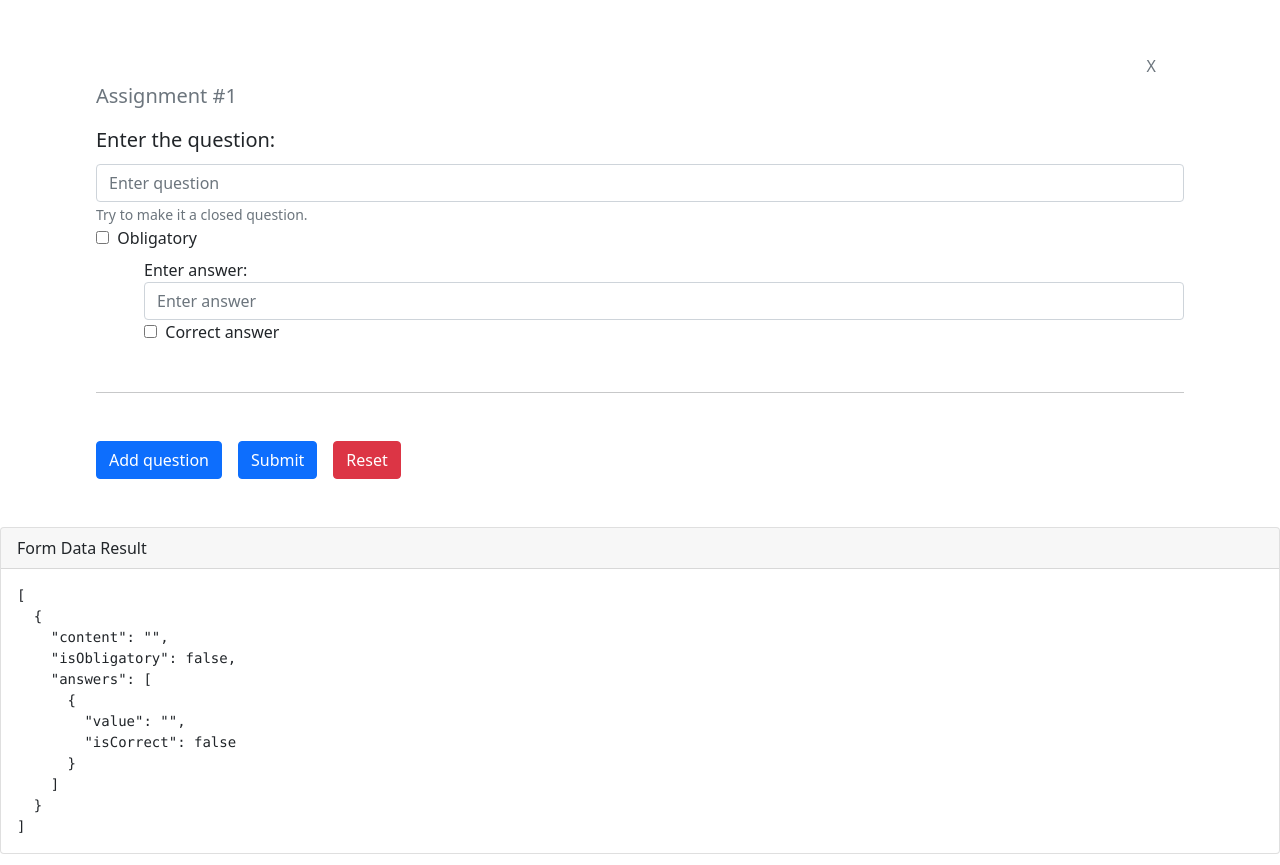
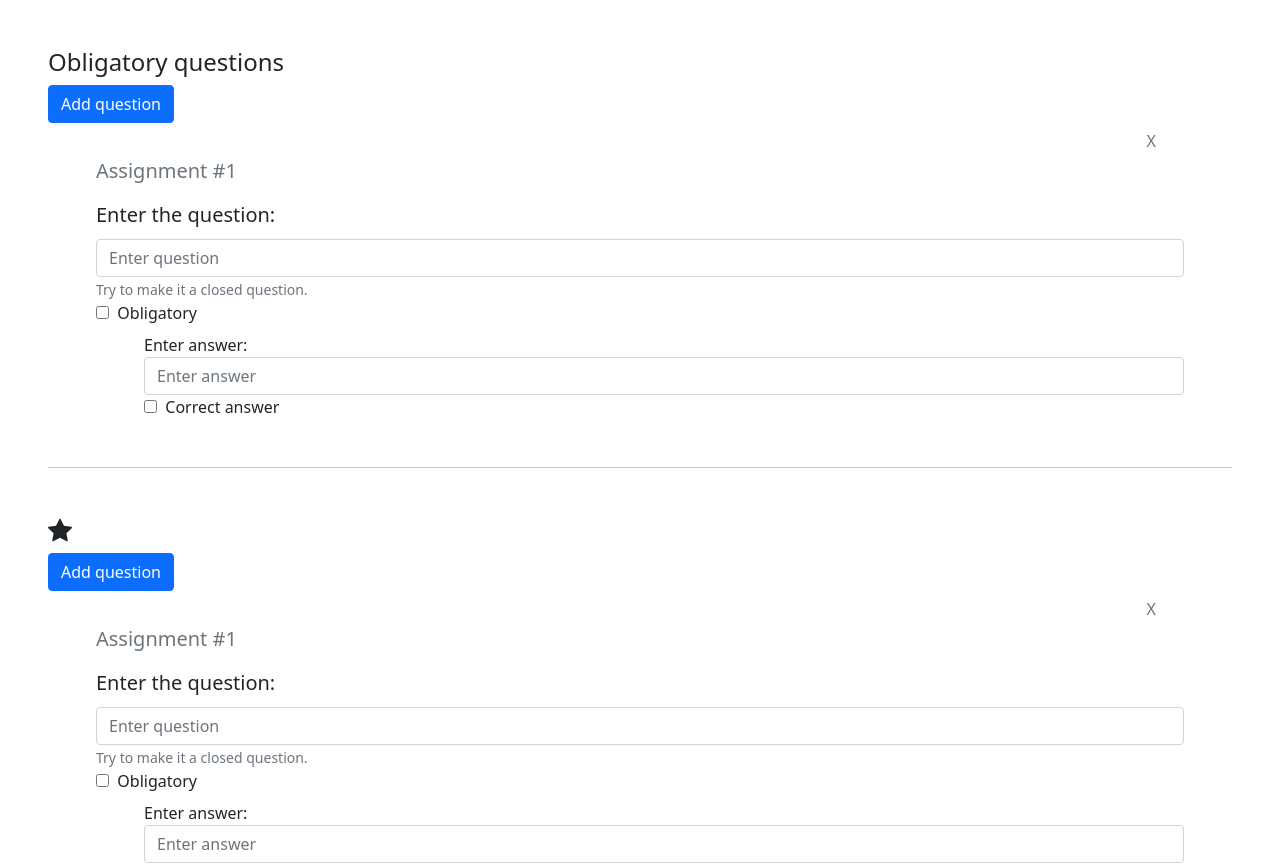
Before and after one commit to swrczk/Endless-Form, a Vue app: page / in a window 1280 px wide. Shown: the top 865 px of the page. Built offline with nearby package versions, Linux system fonts and the light colour scheme.

Commit message:
difficulty difference

```diff
--- a/src/components/QuestionsForm.vue
+++ b/src/components/QuestionsForm.vue
@@ -1,9 +1,15 @@
 <template>
     <div>
         <b-form @submit="onSubmit" @reset="onReset" v-if="show" class="m-5 align-self-end">
-            <div v-for="(item, questionIndex) in form" :key="questionIndex" class="mx-5">
+            <div v-for="(_, difficulty) in 6" :key="difficulty">
+                <h4 v-if="difficulty === 0">Obligatory questions</h4>
+                <h4 v-else>
+                    <span v-for="n in difficulty" :key="n"> <b-icon-star-fill></b-icon-star-fill></span>
+                </h4>
+                <b-button @click="addQuestion(difficulty)" variant="primary"> Add question </b-button>
+                <div v-for="(item, questionIndex) in form[difficulty]" :key="questionIndex" class="mx-5">
                     <div class="d-flex justify-content-end">
-                    <b-button variant="outline-secondary" @click="validateOnSubmit && deleteQuestion(questionIndex)" class="border-0"> X </b-button>
+                        <b-button variant="outline-secondary" @click="deleteQuestion(difficulty, questionIndex)" class="border-0"> X </b-button>
                     </div>
                     <h5 class="text-secondary">Assignment #{{ questionIndex + 1 }}</h5>
 
@@ -18,7 +24,7 @@
                             v-model="item.content"
                             type="text"
                             placeholder="Enter question"
-                        :state="validateOnSubmit && isQuestionNotEmpty(questionIndex)"
+                            :state="validateOnSubmit && isQuestionNotEmpty(difficulty, questionIndex)"
                             :name="'q[' + questionIndex + ']'"
                             required
                         ></b-form-input>
@@ -27,7 +33,7 @@
                     <b-form-group
                         :label-for="'ch[' + questionIndex + ']'"
                         :invalid-feedback="invalidObligatoryQuestionFeedback"
-                    :state="validateOnSubmit && hasObligatoryQuestion()"
+                        :state="validateOnSubmit && hasObligatoryQuestion(difficulty)"
                     >
                         <b-form-checkbox
                             v-model="item.isObligatory"
@@ -50,15 +56,15 @@
                                 v-model="answer.value"
                                 placeholder="Enter answer"
                                 :name="'a[' + questionIndex + '][' + index + ']'"
-                            @change="onChangeInput(questionIndex)"
-                            :state="validateOnSubmit && hasEnoughAnswers(questionIndex)"
+                                @change="onChangeInput(difficulty, questionIndex)"
+                                :state="validateOnSubmit && hasEnoughAnswers(difficulty, questionIndex)"
                             ></b-form-input>
                         </b-form-group>
 
                         <b-form-group
                             :label-for="'ch[' + questionIndex + '][' + index + ']'"
                             :invalid-feedback="invalidCorrectAnswerFeedback"
-                        :state="validateOnSubmit && hasCorrectAnswer(questionIndex)"
+                            :state="validateOnSubmit && hasCorrectAnswer(difficulty, questionIndex)"
                         >
                             <b-form-checkbox
                                 v-model="answer.isCorrect"
@@ -70,11 +76,11 @@
                             </b-form-checkbox>
                         </b-form-group>
                     </div>
+                </div>
                 <hr class="my-5" />
             </div>
 
             <div class="mx-5 gx-3">
-                <b-button @click="addQuestion" variant="primary"> Add question </b-button>
                 <b-button @click="validateForm" type="submit" variant="primary">Submit</b-button>
                 <b-button type="reset" variant="danger">Reset</b-button>
             </div>
@@ -90,11 +96,14 @@ export default {
     data() {
         return {
             form: [
+                [
                     {
                         content: "",
                         isObligatory: false,
+                        difficulty: 0,
                         answers: [{ value: "", isCorrect: false }]
                     }
+                ]
             ],
             show: true,
             validateOnSubmit: null,
@@ -104,6 +113,9 @@ export default {
             invalidObligatoryQuestionFeedback: "At least one question must be obligatory"
         }
     },
+    mounted() {
+        this.resetData()
+    },
     methods: {
         validateForm() {
             this.validateOnSubmit = true
@@ -112,16 +124,24 @@ export default {
             event.preventDefault()
             alert(JSON.stringify(this.form))
         },
-        onReset(event) {
-            event.preventDefault()
-            // Reset our form values
-            this.form = [
+        resetData() {
+            this.form = []
+            for (let ix = 0; ix <= 6; ix++) {
+                this.form.push([
                     {
                         content: "",
                         isObligatory: false,
+                        dificulty: ix,
                         answers: [{ value: "", isCorrect: false }]
                     }
-            ]
+                ])
+            }
+        },
+        onReset(event) {
+            event.preventDefault()
+
+            this.resetData()
+
             // Trick to reset/clear native browser form validation state
             this.show = false
             this.$nextTick(() => {
@@ -129,36 +149,38 @@ export default {
                 this.validateOnSubmit = null
             })
         },
-        onChangeInput(index) {
-            this.form[index].answers = this.form[index].answers.filter((element) => element.value !== "")
-            this.form[index].answers.push({ value: "", isCorrect: false })
+        onChangeInput(difficulty, index) {
+            this.form[difficulty][index].answers = this.form[difficulty][index].answers.filter((element) => element.value !== "")
+            this.form[difficulty][index].answers.push({ value: "", isCorrect: false })
         },
-        addQuestion() {
-            this.form.push({
+        addQuestion(difficulty) {
+            this.form[difficulty].push({
                 content: "",
                 isObligatory: false,
+                difficulty,
                 answers: [{ value: "", isCorrect: false }]
             })
         },
-        deleteQuestion(questionIndex) {
-            this.form = this.form.filter((item, index) => index !== questionIndex)
+        deleteQuestion(difficulty, questionIndex) {
+            console.log(difficulty, questionIndex)
+            this.form[difficulty].splice(questionIndex, 1)
         },
-        isQuestionNotEmpty(questionIndex) {
-            return this.form[questionIndex].content !== ""
+        isQuestionNotEmpty(difficulty, questionIndex) {
+            return this.form[difficulty][questionIndex].content !== ""
         },
-        hasCorrectAnswer(questionIndex) {
-            return this.form[questionIndex].answers.reduce((acc, item) => {
+        hasCorrectAnswer(difficulty, questionIndex) {
+            return this.form[difficulty][questionIndex].answers.reduce((acc, item) => {
                 if (item.isCorrect) {
                     acc = true
                 }
                 return acc
             }, false)
         },
-        hasEnoughAnswers(questionIndex) {
-            return this.form[questionIndex].answers.length >= 3
+        hasEnoughAnswers(difficulty, questionIndex) {
+            return this.form[difficulty][questionIndex].answers.length >= 3
         },
-        hasObligatoryQuestion() {
-            return this.form.reduce((acc, item) => {
+        hasObligatoryQuestion(difficulty) {
+            return this.form[difficulty].reduce((acc, item) => {
                 if (item.isObligatory) {
                     acc = true
                 }
```
Lines whose indentation alone changed are shown as unchanged.
